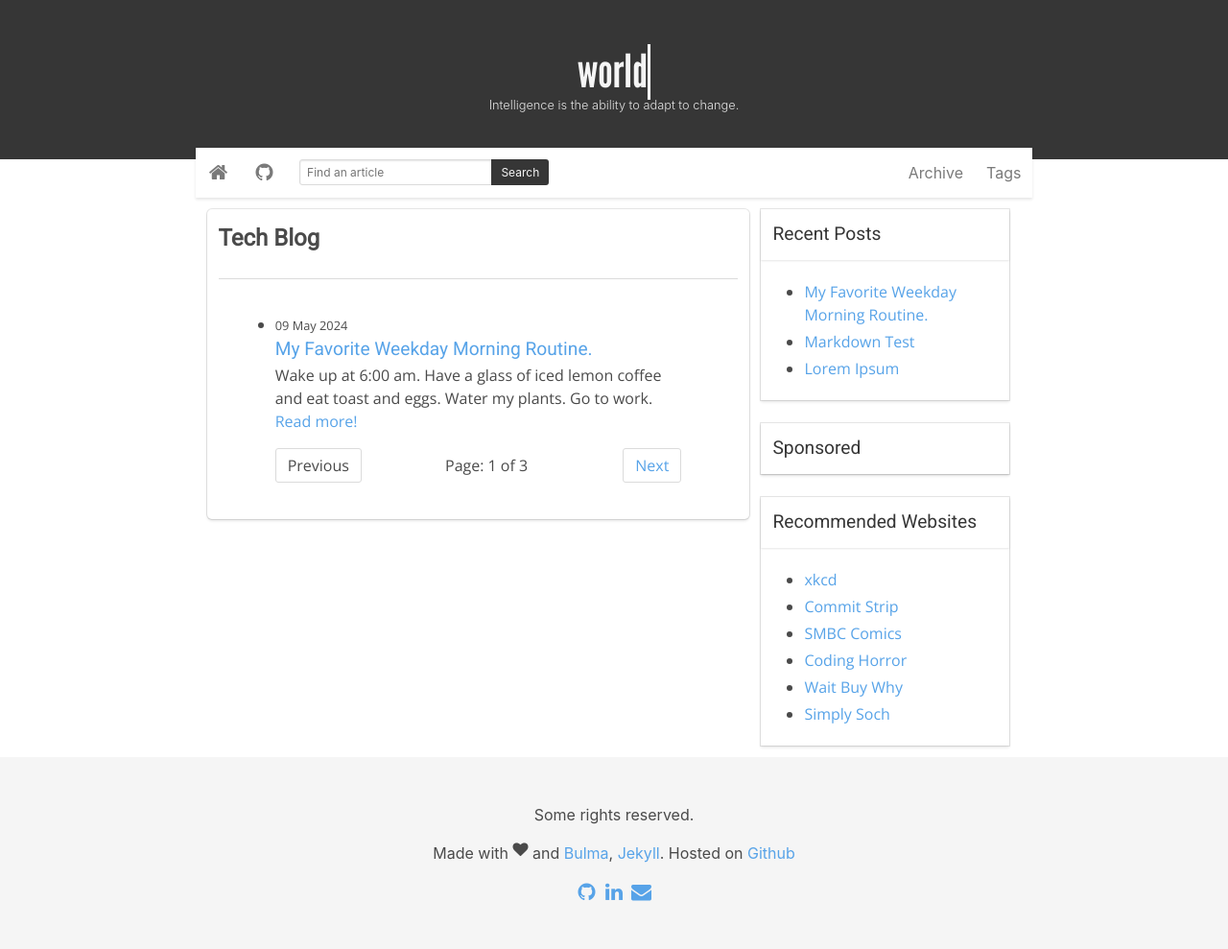
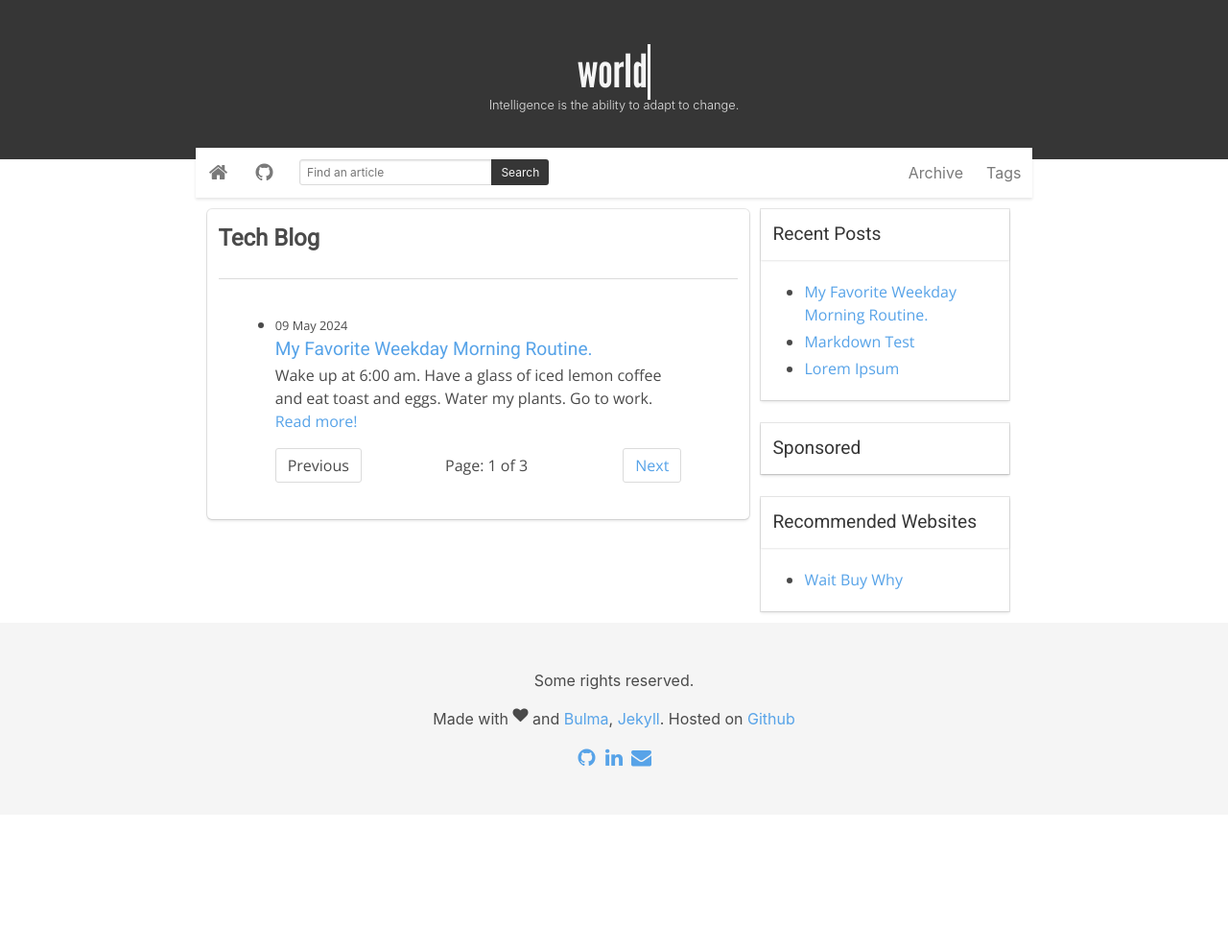
Before and after one commit to paintedveil5/paintedveil5.github.io, a Jekyll site: the page built from index.html, in a window 1280 px wide. Shown: the whole page at 96% size. Built offline with Jekyll 4.4.1, drawn with Linux system fonts in a browser that asks for light colours; the list of posts is cut into pages by our own code; comment, search, counter and statistics services are not loaded; after the commit the page ends 900 px from its top, so only the background shows below that.

Commit message:
recomanded websites

```diff
--- a/_layouts/default.html
+++ b/_layouts/default.html
@@ -125,22 +125,7 @@
                 <div class="content nice-text">
                   <ul>
                     <li>
-                      <a href="https://xkcd.com">xkcd</a>
-                    </li>
-                    <li>
-                      <a href="http://commitstrip.com">Commit Strip</a>
-                    </li>
-                    <li>
-                      <a href="http://www.smbc-comics.com">SMBC Comics</a>
-                    </li>
-                    <li>
-                      <a href="https://blog.codinghorror.com">Coding Horror</a>
-                    </li>
-                    <li>
                       <a href="http://waitbutwhy.com">Wait Buy Why</a>
-                    </li>
-                    <li>
-                      <a href="https://simplysoch.wordpress.com/">Simply Soch</a>
                     </li>
                   </ul>
                 </div>
```
